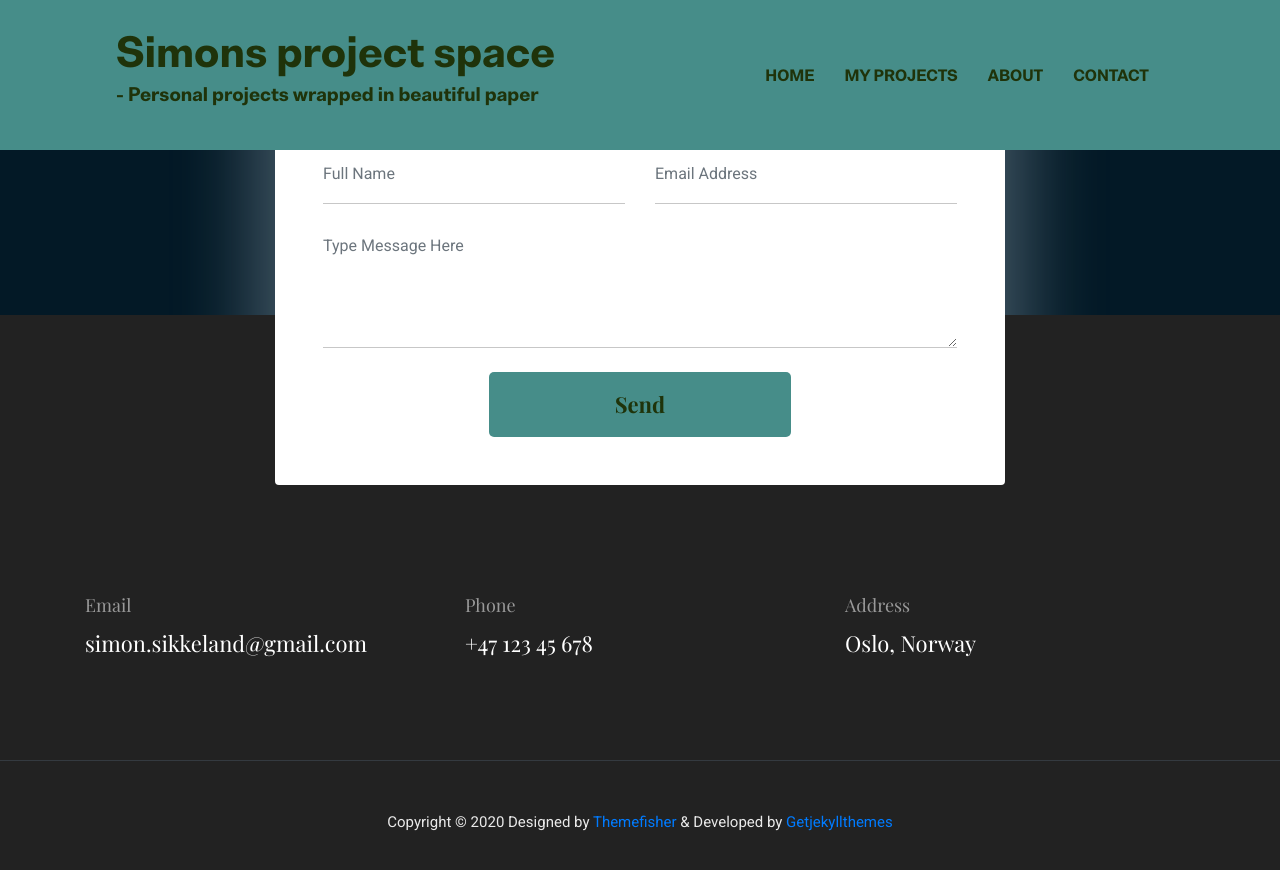
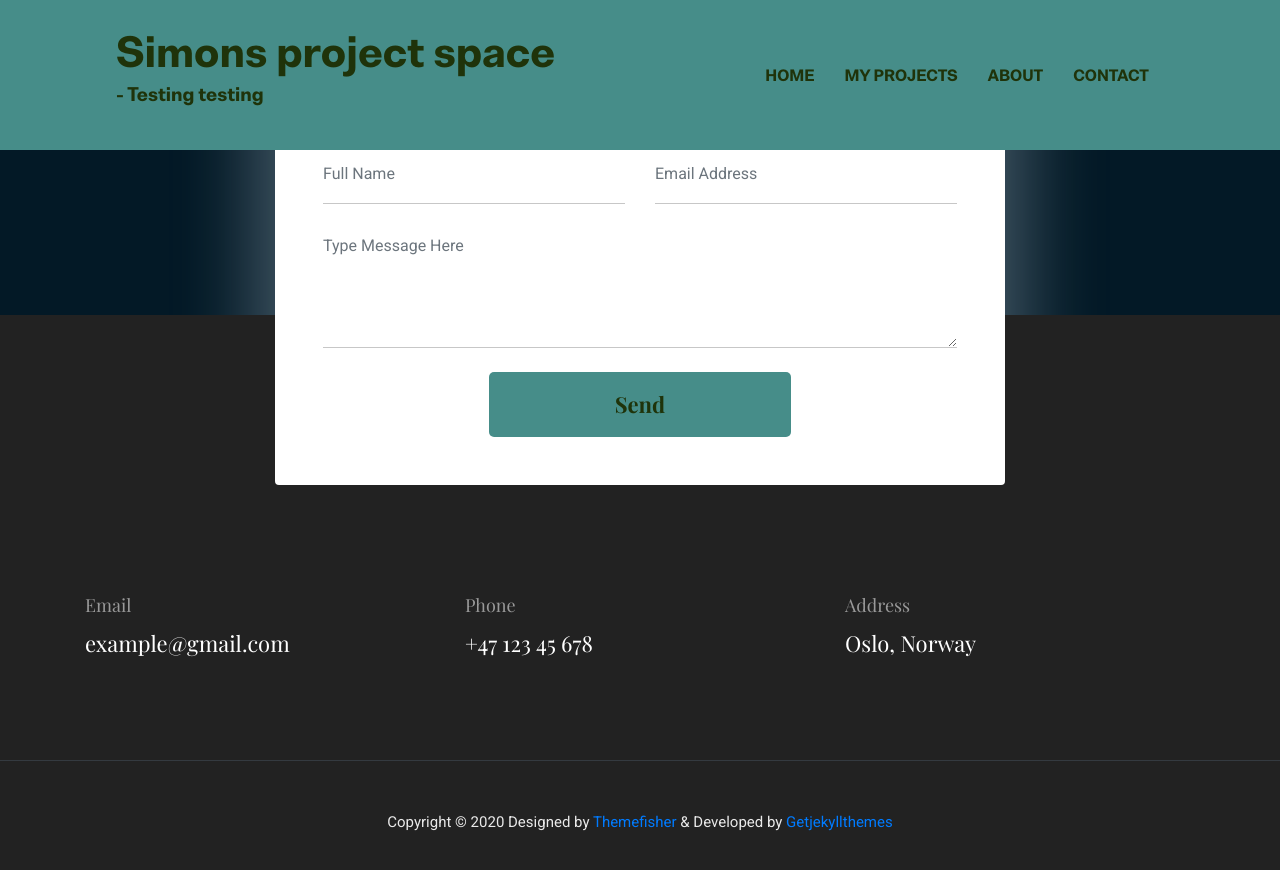
Before and after one commit to simonsikkeland/blog, a Jekyll site: the page built from index.html, in a window 1280 px wide and 900 px high, scrolled down 2599 px. Shown: the top 870 px of the window. Built offline with Jekyll 4.4.1, drawn with Linux system fonts in a browser that asks for light colours.

Commit message:
titlechange

```diff
--- a/_data/settings.yml
+++ b/_data/settings.yml
@@ -4,8 +4,8 @@
 title: Simons project space
 logo:
 author: Simon Sikkeland
-description: Personal projects wrapped in beautiful paper
-email: simon.sikkeland@gmail.com
+description: Testing testing
+email: example@gmail.com
 phone: +47 123 45 678
 address: Oslo, Norway
 copyright: Copyright &copy; 2020 Designed by [Themefisher](https://themefisher.com) & Developed by [Getjekyllthemes](https://getjekyllthemes.com)
```
